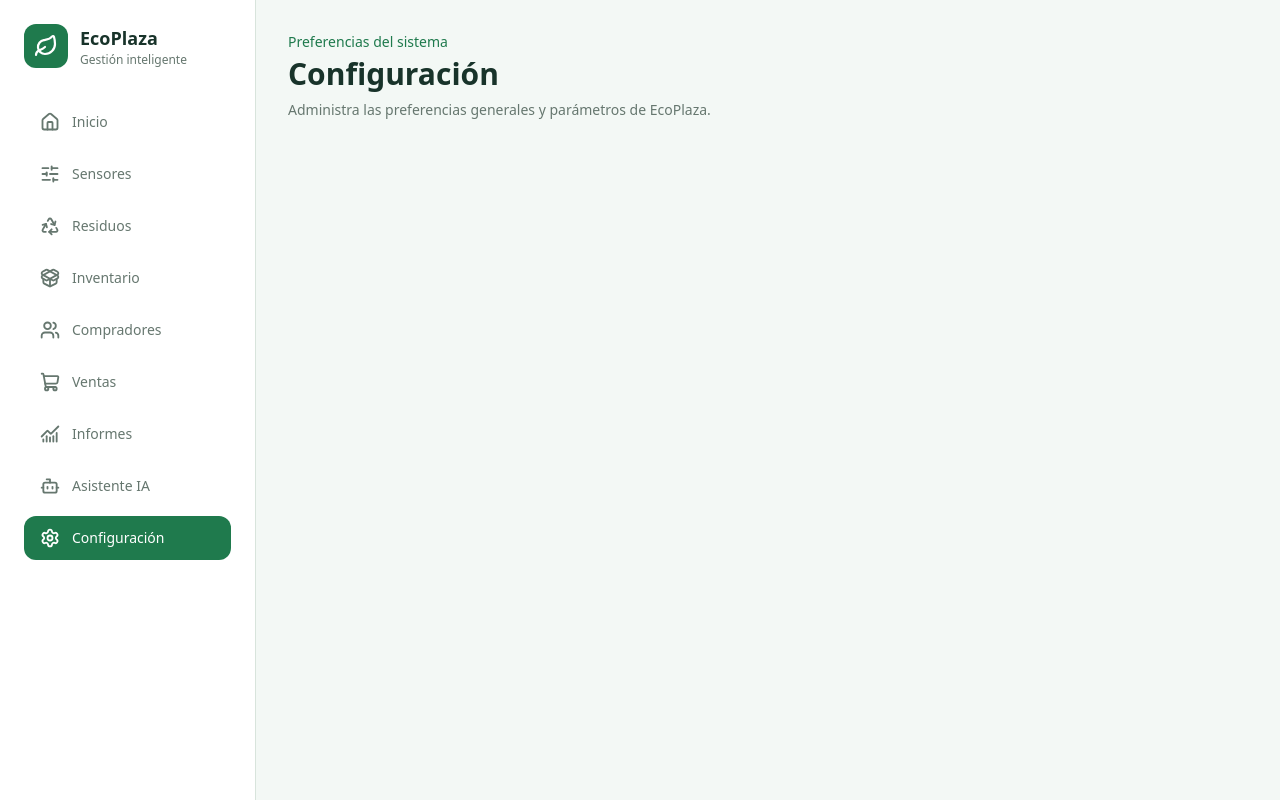
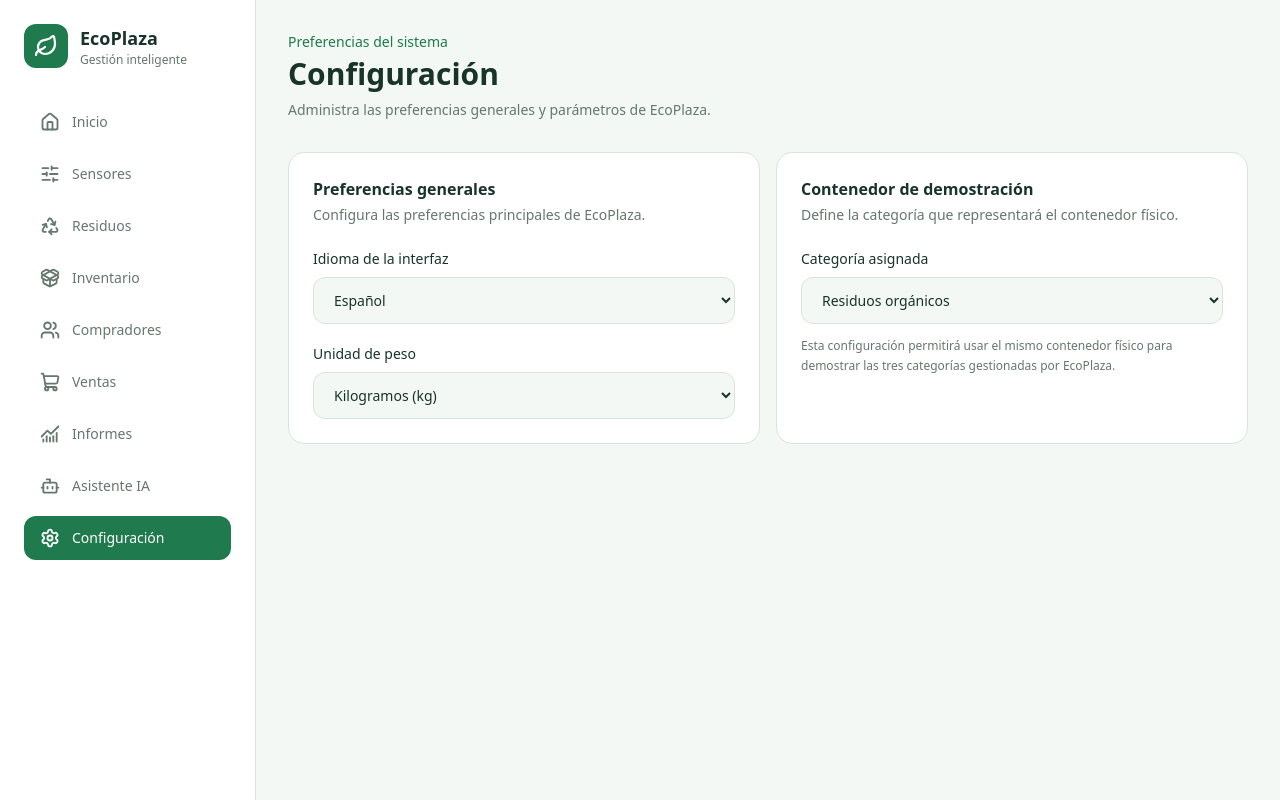
Before and after one commit to luis-sdiaz/ecoplaza-smart-waste-platform, a React (Vite) app in the folder frontend/: page /settings in a window 1280 px wide. Built offline with nearby package versions, Linux system fonts and the light colour scheme.

Commit message:
feat(frontend): add settings interface

```diff
--- /dev/null
+++ b/frontend/src/components/SettingsPanel.tsx
@@ -0,0 +1,88 @@
+function SettingsPanel() {
+  return (
+    <div className="grid grid-cols-2 gap-4">
+      <article className="rounded-2xl border border-ecoplaza-border bg-ecoplaza-surface p-6">
+        <h2 className="text-base font-semibold text-ecoplaza-text">
+          Preferencias generales
+        </h2>
+
+        <p className="mt-1 text-sm text-ecoplaza-text-muted">
+          Configura las preferencias principales de EcoPlaza.
+        </p>
+
+        <div className="mt-6 space-y-5">
+          <div>
+            <label
+              htmlFor="language"
+              className="block text-sm font-medium text-ecoplaza-text"
+            >
+              Idioma de la interfaz
+            </label>
+
+            <select
+              id="language"
+              defaultValue="es"
+              className="mt-2 w-full rounded-xl border border-ecoplaza-border bg-ecoplaza-background px-4 py-3 text-sm text-ecoplaza-text outline-none"
+            >
+              <option value="es">Español</option>
+              <option value="en">English</option>
+            </select>
+          </div>
+
+          <div>
+            <label
+              htmlFor="weight-unit"
+              className="block text-sm font-medium text-ecoplaza-text"
+            >
+              Unidad de peso
+            </label>
+
+            <select
+              id="weight-unit"
+              defaultValue="kg"
+              className="mt-2 w-full rounded-xl border border-ecoplaza-border bg-ecoplaza-background px-4 py-3 text-sm text-ecoplaza-text outline-none"
+            >
+              <option value="kg">Kilogramos (kg)</option>
+            </select>
+          </div>
+        </div>
+      </article>
+
+      <article className="rounded-2xl border border-ecoplaza-border bg-ecoplaza-surface p-6">
+        <h2 className="text-base font-semibold text-ecoplaza-text">
+          Contenedor de demostración
+        </h2>
+
+        <p className="mt-1 text-sm text-ecoplaza-text-muted">
+          Define la categoría que representará el contenedor físico.
+        </p>
+
+        <div className="mt-6">
+          <label
+            htmlFor="demo-category"
+            className="block text-sm font-medium text-ecoplaza-text"
+          >
+            Categoría asignada
+          </label>
+
+          <select
+            id="demo-category"
+            defaultValue="organic"
+            className="mt-2 w-full rounded-xl border border-ecoplaza-border bg-ecoplaza-background px-4 py-3 text-sm text-ecoplaza-text outline-none"
+          >
+            <option value="organic">Residuos orgánicos</option>
+            <option value="recyclable">Residuos reciclables</option>
+            <option value="non-recyclable">Residuos no aprovechables</option>
+          </select>
+
+          <p className="mt-3 text-xs leading-5 text-ecoplaza-text-muted">
+            Esta configuración permitirá usar el mismo contenedor físico para
+            demostrar las tres categorías gestionadas por EcoPlaza.
+          </p>
+        </div>
+      </article>
+    </div>
+  );
+}
+
+export default SettingsPanel;
--- a/frontend/src/pages/SettingsPage.tsx
+++ b/frontend/src/pages/SettingsPage.tsx
@@ -1,4 +1,5 @@
 import PageHeader from "../components/PageHeader";
+import SettingsPanel from "../components/SettingsPanel";
 
 function SettingsPage() {
   return (
@@ -8,6 +9,10 @@ function SettingsPage() {
         title="Configuración"
         description="Administra las preferencias generales y parámetros de EcoPlaza."
       />
+
+      <div className="mt-8">
+        <SettingsPanel />
+      </div>
     </section>
   );
 }
```
